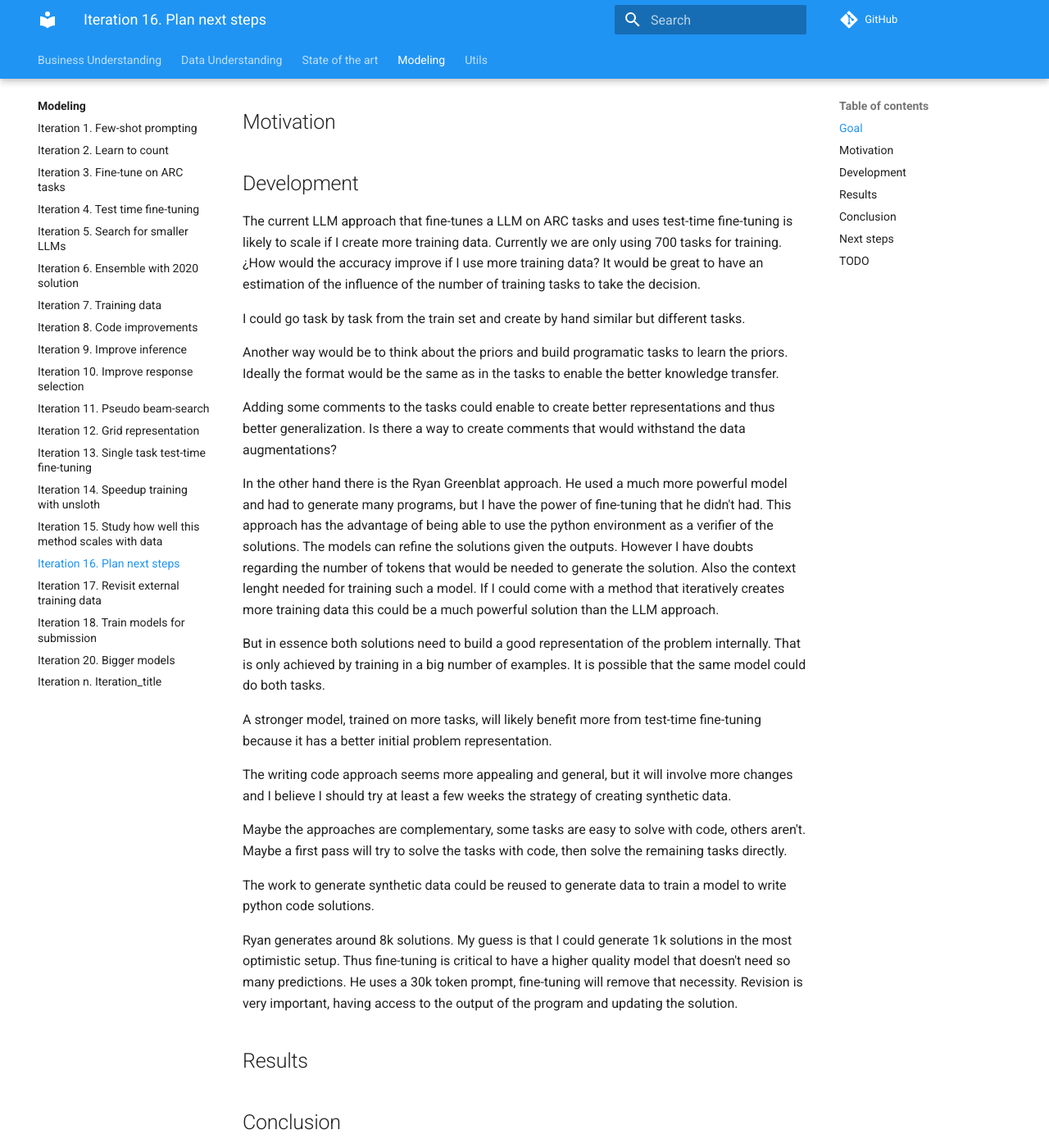
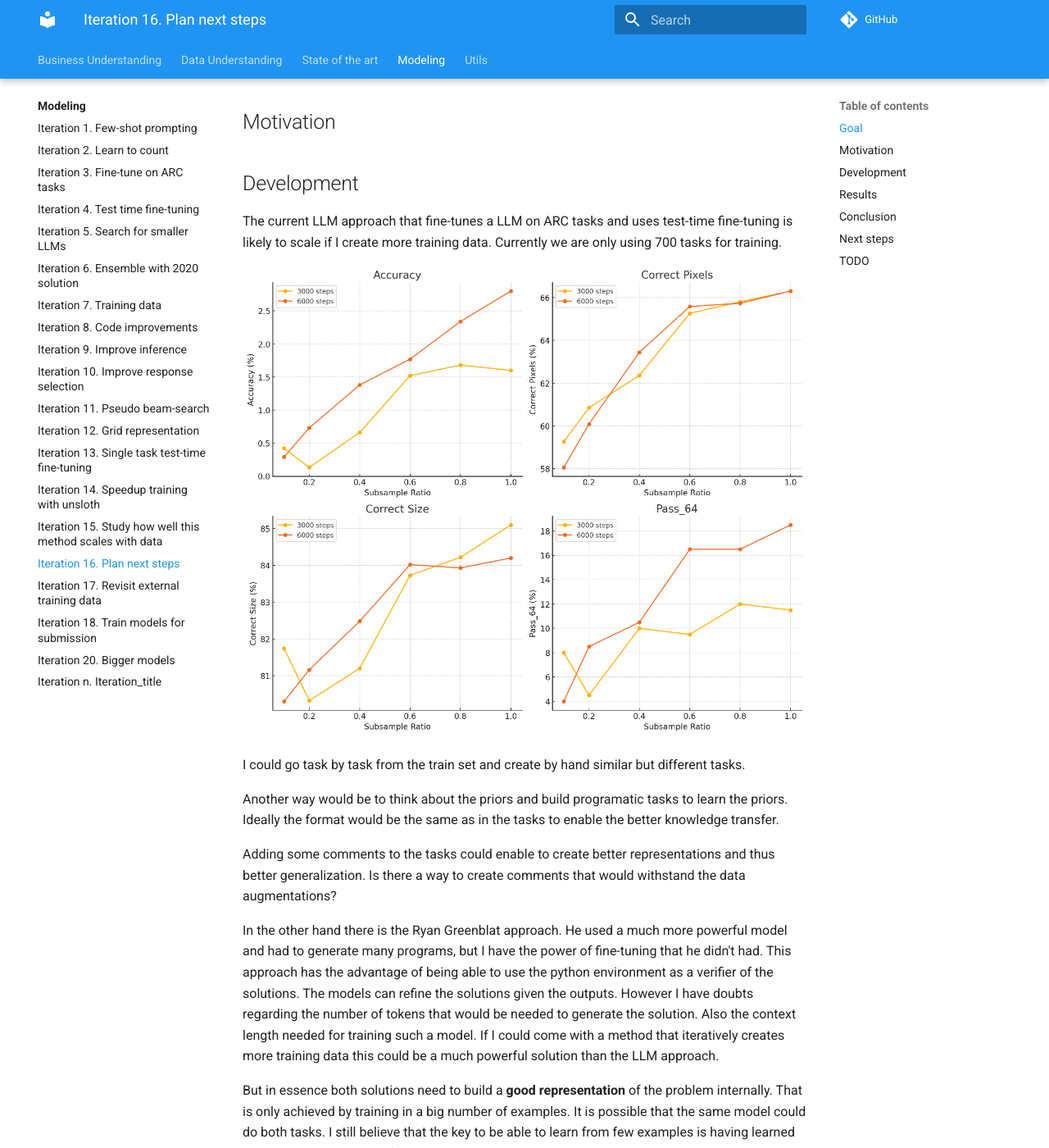
Before and after one commit to zhengjunyao-work/arc24, an MkDocs documentation site: the page built from docs/modeling/Iteration_16_next_steps.md, in a window 1280 px wide and 1400 px high, scrolled down 237 px. Shown: the whole window at 82% size. Built offline with MkDocs 1.6.1 and Material for MkDocs 9.7.7, drawn with Linux system fonts in a browser that asks for light colours; comment, search, counter and statistics services are not loaded; some of the changed text lies outside the part shown.

Commit message:
updated documentation

```diff
--- a/docs/modeling/Iteration_16_next_steps.md
+++ b/docs/modeling/Iteration_16_next_steps.md
@@ -14,9 +14,10 @@ clear goal. This allows to gain greater knowledge of the problem on each iterati
 ## Development
 
 The current LLM approach that fine-tunes a LLM on ARC tasks and uses test-time fine-tuning is likely
-to scale if I create more training data. Currently we are only using 700 tasks for training. ¿How would
-the accuracy improve if I use more training data?
-It would be great to have an estimation of the influence of the number of training tasks to take the decision.
+to scale if I create more training data. Currently we are only using 700 tasks for training.
+
+![data-scaling](res/2024-09-02-16-02-17.png)
+
 
 I could go task by task from the train set and create by hand similar but different tasks.
 
@@ -26,17 +27,19 @@ the format would be the same as in the tasks to enable the better knowledge tran
 Adding some comments to the tasks could enable to create better representations and thus better generalization.
 Is there a way to create comments that would withstand the data augmentations?
 
+
 In the other hand there is the Ryan Greenblat approach. He used a much more powerful model and had to
 generate many programs, but I have the power of fine-tuning that he didn't had.
 This approach has the advantage of being able to use the python environment as a verifier of the solutions.
 The models can refine the solutions given the outputs.
 However I have doubts regarding the number of tokens that would be needed to generate the solution. Also
-the context lenght needed for training such a model.
+the context length needed for training such a model.
 If I could come with a method that iteratively creates more training data this could be a much
 powerful solution than the LLM approach.
 
-But in essence both solutions need to build a good representation of the problem internally. That is only
+But in essence both solutions need to build a **good representation** of the problem internally. That is only
 achieved by training in a big number of examples. It is possible that the same model could do both tasks.
+I still believe that the key to be able to learn from few examples is having learned the right representation of the data.
 
 A stronger model, trained on more tasks, will likely benefit more from test-time fine-tuning because
 it has a better initial problem representation.
```
Also changed, not shown: docs/modeling/Iteration_18_submission_models.md (+1 -1 lines).
